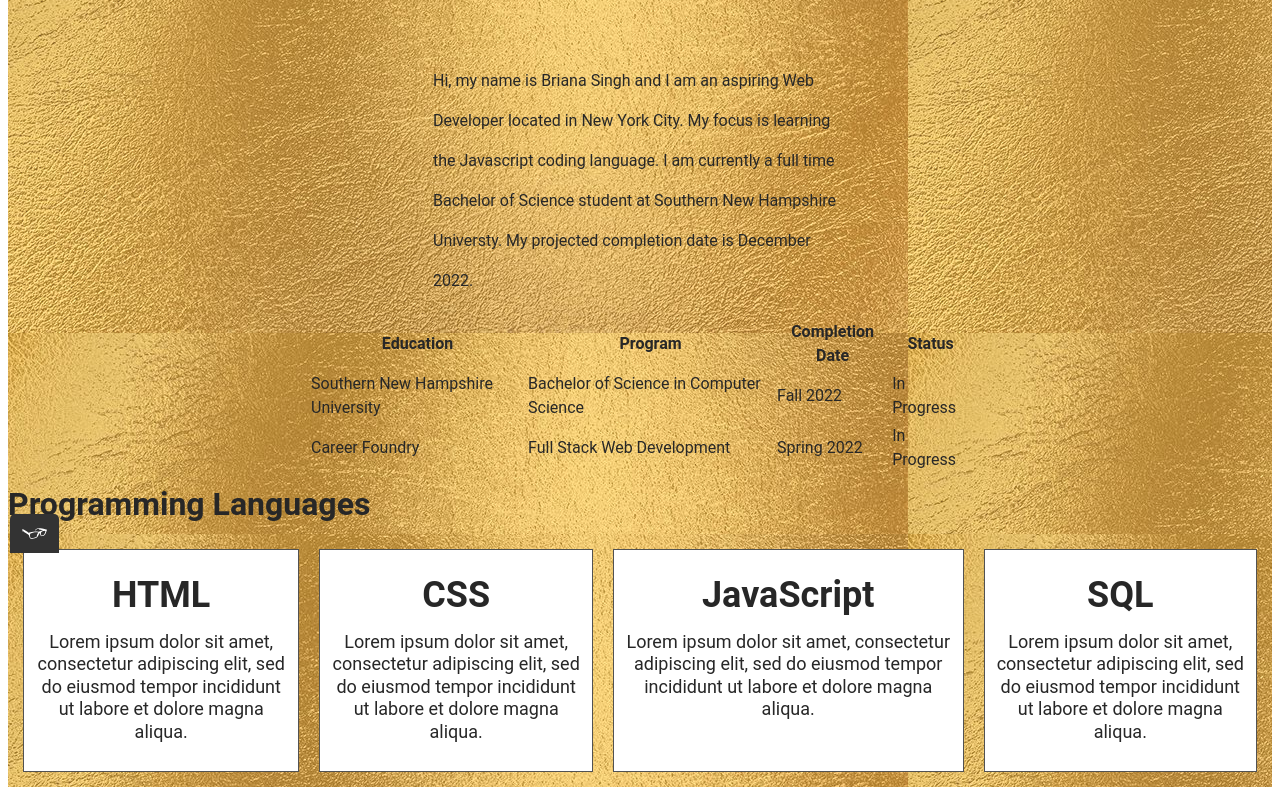
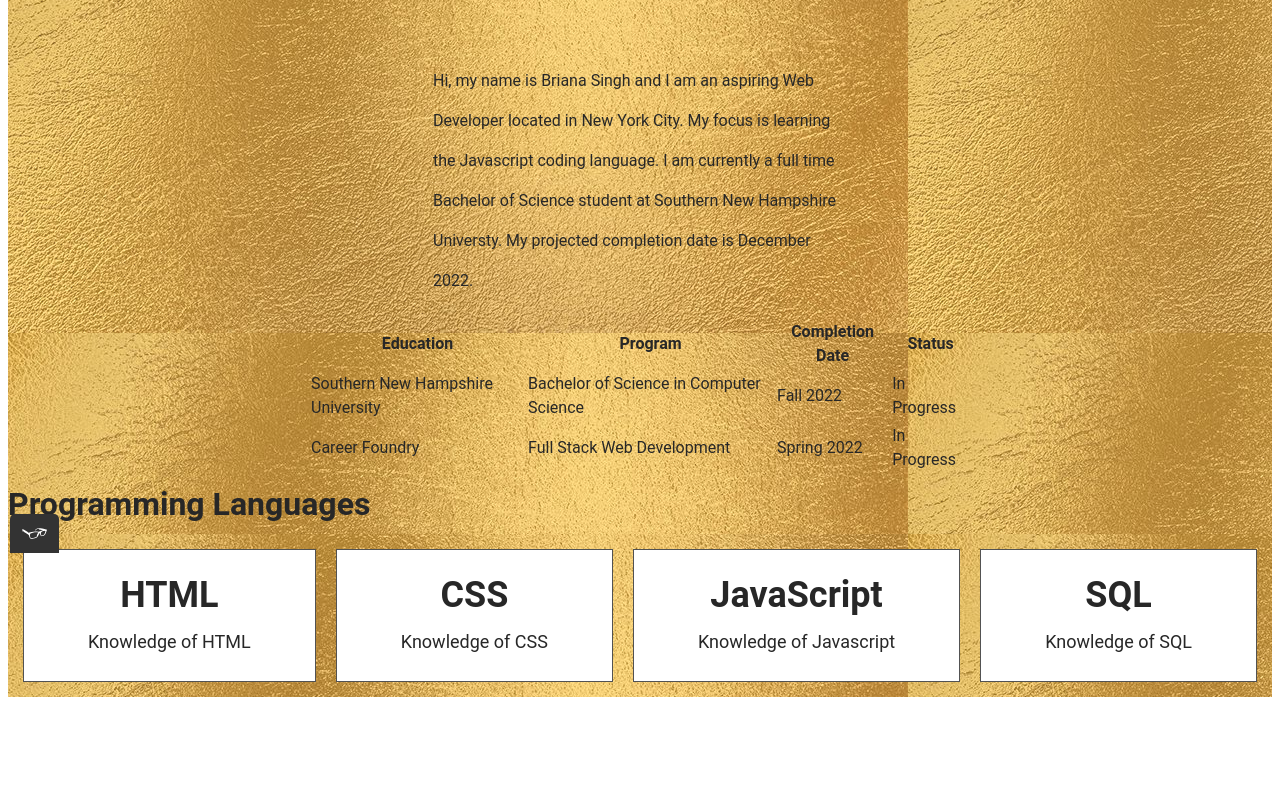
Before and after one commit to brianasingh/portfolio-website-BrianaSingh, a plain HTML site: page work.html in a window 1280 px wide. Shown: the part 247-1042 px from the top of the page. After the commit the page ends 952 px from the top, so only its background shows below. Drawn offline with Linux system fonts and the light colour scheme.

Commit message:
code linted, changed work.html page

```diff
--- a/work.html
+++ b/work.html
@@ -4,7 +4,7 @@
 <head>
   <meta charset="utf-8">
   <link rel="stylesheet" href="css/style.production.css">
-  <title></title>
+  <title>My Work</title>
   <meta name="viewport" content="width=device-width, initial-scale=1">
 
   <style>
@@ -24,7 +24,6 @@
     }
   </style>
 <div class="index-bg" style="background-image: url('img/Gold_foil_background.jpg');">
-
 </head>
 
 <body>
@@ -48,14 +47,15 @@
             <a href="work.html">Work</a>
           </li>
         </ul>
-        <nav>
+      </nav>
     </div>
 
 
   </header>
   <script src="js/tota11y.min.js"></script>
 
-  <div class="about-me-text" <p> Hi, my name is Briana Singh and I am an aspiring Web Developer located in New York City.
+  <div class="about-me-text">
+    <p> Hi, my name is Briana Singh and I am an aspiring Web Developer located in New York City.
       My focus is learning the Javascript coding language. I am currently a full time Bachelor
       of Science student at Southern New Hampshire Universty. My projected completion date is December 2022.</p>
   </div>
@@ -90,32 +90,21 @@
 
     <div class="grid__item">
       <h1>HTML</h1>
-          <p class="grid-item-text">Lorem ipsum dolor sit amet,
-            consectetur adipiscing elit, sed do eiusmod tempor incididunt ut
-            labore et dolore magna aliqua. </p>
+      <p class="grid-item-text">Knowledge of HTML</p>
     </div>
     <div class="grid__item">
       <h1>CSS</h1>
-          <p class="grid-item-text">Lorem ipsum dolor sit amet,
-            consectetur adipiscing elit, sed do eiusmod tempor incididunt ut
-            labore et dolore magna aliqua. </p>
+      <p class="grid-item-text">Knowledge of CSS </p>
     </div>
     <div class="grid__item">
       <h1>JavaScript</h1>
-          <p class="grid-item-text">Lorem ipsum dolor sit amet,
-            consectetur adipiscing elit, sed do eiusmod tempor incididunt ut
-            labore et dolore magna aliqua. </p>
+      <p class="grid-item-text">Knowledge of Javascript </p>
     </div>
     <div class="grid__item">
       <h1>SQL</h1>
-          <p class="grid-item-text">Lorem ipsum dolor sit amet,
-            consectetur adipiscing elit, sed do eiusmod tempor incididunt ut
-            labore et dolore magna aliqua. </p>
+      <p class="grid-item-text">Knowledge of SQL</p>
     </div>
-
-
-
-
+</div>
 </div>
 </body>
 
```
Also changed, not shown: about-me.html (+4 -3 lines), contact-me.html (+2 -2 lines), 1 other file. Lines whose indentation alone changed are shown as unchanged.
